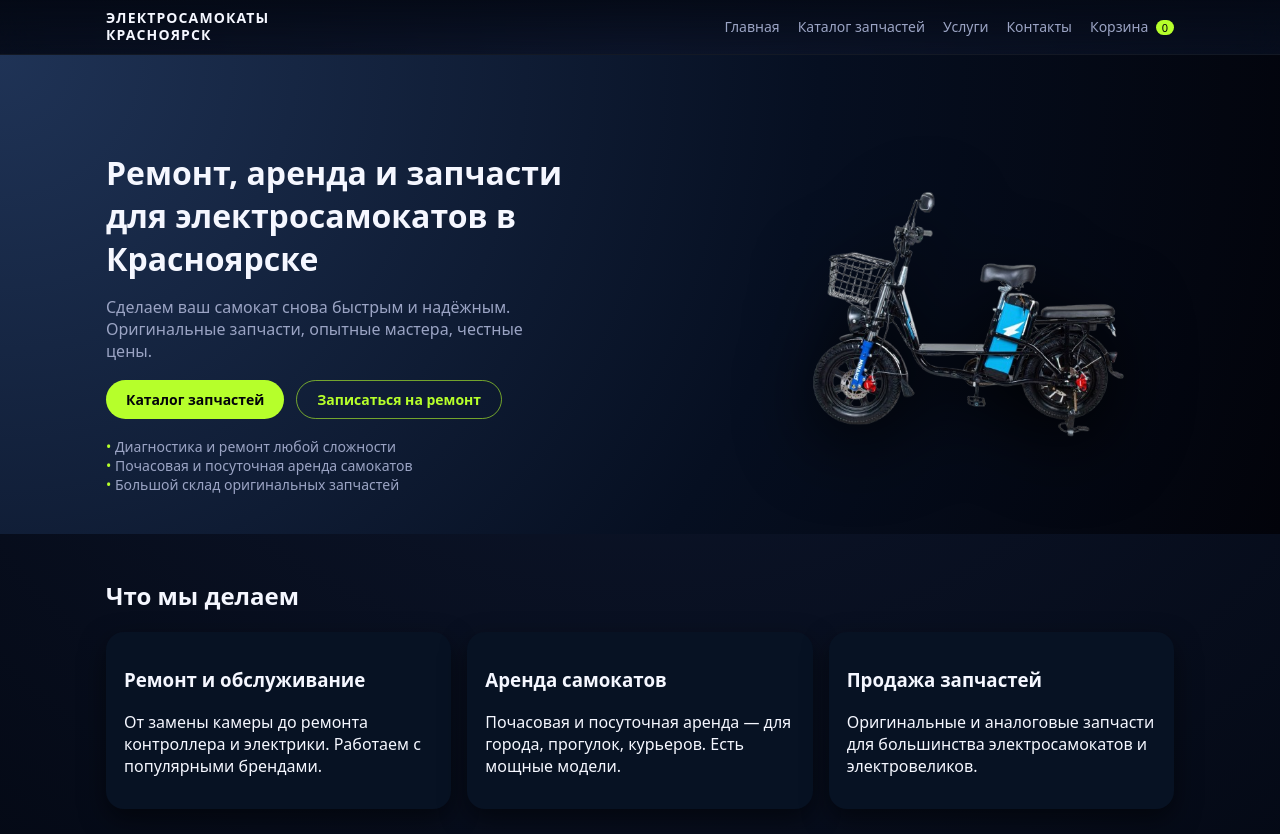
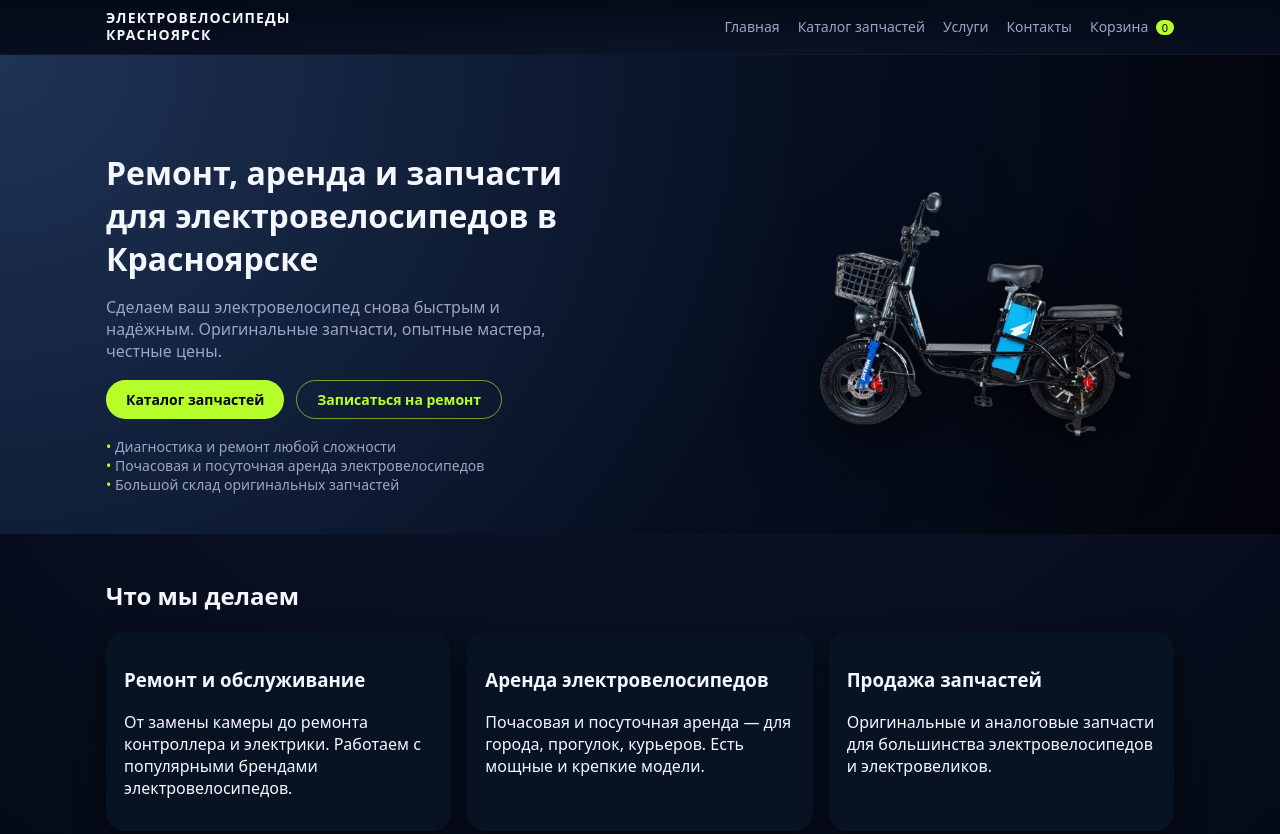
Before and after one commit to glorbosanya/savkasite, a website: page public/index.html in a window 1280 px wide. Shown: the top 834 px of the page. Drawn offline with Linux system fonts and the light colour scheme; no server answers.

Commit message:
Update index.html

```diff
--- a/public/index.html
+++ b/public/index.html
@@ -3,7 +3,7 @@
 <head>
   <meta charset="UTF-8" />
   <meta name="viewport" content="width=device-width, initial-scale=1.0" />
-  <title>Электросамокаты Красноярск — ремонт, аренда, запчасти</title>
+  <title>Электровелосипеды Красноярск — ремонт, аренда, запчасти</title>
   <link rel="stylesheet" href="/css/style.css" />
 </head>
 <body>
@@ -17,7 +17,7 @@
 <!-- ШАПКА -->
 <header class="eks-header">
   <div class="eks-container">
-    <div class="eks-logo">ЭЛЕКТРОСАМОКАТЫ<br>КРАСНОЯРСК</div>
+    <div class="eks-logo">ЭЛЕКТРОВЕЛОСИПЕДЫ<br>КРАСНОЯРСК</div>
     <nav class="eks-nav" id="eks-nav">
       <a href="/">Главная</a>
       <a href="/catalog">Каталог запчастей</a>
@@ -37,9 +37,9 @@
 <section class="hero">
   <div class="eks-container hero-inner">
     <div class="hero-text">
-      <h1>Ремонт, аренда и запчасти<br>для электросамокатов в Красноярске</h1>
+      <h1>Ремонт, аренда и запчасти<br>для электровелосипедов в Красноярске</h1>
       <p>
-        Сделаем ваш самокат снова быстрым и надёжным.
+        Сделаем ваш электровелосипед снова быстрым и надёжным.
         Оригинальные запчасти, опытные мастера, честные цены.
       </p>
       <div class="hero-actions">
@@ -48,14 +48,14 @@
       </div>
       <ul class="hero-list">
         <li>Диагностика и ремонт любой сложности</li>
-        <li>Почасовая и посуточная аренда самокатов</li>
+        <li>Почасовая и посуточная аренда электровелосипедов</li>
         <li>Большой склад оригинальных запчастей</li>
       </ul>
     </div>
 
-    <!-- Самокат с 3D + бернаут -->
+    <!-- Электровелосипед с 3D + бернаут -->
     <div class="hero-scooter-wrapper" id="scooter-3d-wrapper">
-      <img src="/img/scooter1.png" alt="Электросамокат" class="hero-scooter" id="scroll-scooter">
+      <img src="/img/scooter1.png" alt="Электровелосипед" class="hero-scooter" id="scroll-scooter">
       <div class="burnout-track"></div>
       <div class="burnout-smoke"></div>
     </div>
@@ -68,15 +68,15 @@
   <div class="services-grid">
     <div class="service-card">
       <h3>Ремонт и обслуживание</h3>
-      <p>От замены камеры до ремонта контроллера и электрики. Работаем с популярными брендами.</p>
+      <p>От замены камеры до ремонта контроллера и электрики. Работаем с популярными брендами электровелосипедов.</p>
     </div>
     <div class="service-card">
-      <h3>Аренда самокатов</h3>
-      <p>Почасовая и посуточная аренда — для города, прогулок, курьеров. Есть мощные модели.</p>
+      <h3>Аренда электровелосипедов</h3>
+      <p>Почасовая и посуточная аренда — для города, прогулок, курьеров. Есть мощные и крепкие модели.</p>
     </div>
     <div class="service-card">
       <h3>Продажа запчастей</h3>
-      <p>Оригинальные и аналоговые запчасти для большинства электросамокатов и электровеликов.</p>
+      <p>Оригинальные и аналоговые запчасти для большинства электровелосипедов и электровеликов.</p>
     </div>
   </div>
 </section>
@@ -109,8 +109,8 @@
 <footer class="eks-footer">
   <div class="eks-container eks-footer-grid">
     <div>
-      <div class="eks-logo footer">Электросамокаты Красноярск</div>
-      <p class="eks-muted">Ремонт, аренда и запчасти для электросамокатов в Красноярске.</p>
+      <div class="eks-logo footer">Электровелосипеды Красноярск</div>
+      <p class="eks-muted">Ремонт, аренда и запчасти для электровелосипедов в Красноярске.</p>
     </div>
     <div>
       <h4>Навигация</h4>
@@ -128,7 +128,7 @@
       <p>Email: <a href="mailto:avdddenis@gmail.com">avdddenis@gmail.com</a></p>
     </div>
   </div>
-  <div class="eks-footer-bottom">© 2025 Электросамокаты Красноярск</div>
+  <div class="eks-footer-bottom">© 2025 Электровелосипеды Красноярск</div>
 </footer>
 
 <!-- JS -->
@@ -147,7 +147,7 @@
     });
 
     const placemark = new ymaps.Placemark(officeCoords, {
-      balloonContentHeader: 'Электросамокаты Красноярск',
+      balloonContentHeader: 'Электровелосипеды Красноярск',
       balloonContentBody: 'Ремонт, аренда и запчасти.<br>пр-т Красноярский Рабочий, 160/4, 1 этаж'
     }, { preset: 'islands#greenDotIcon' });
 
```
